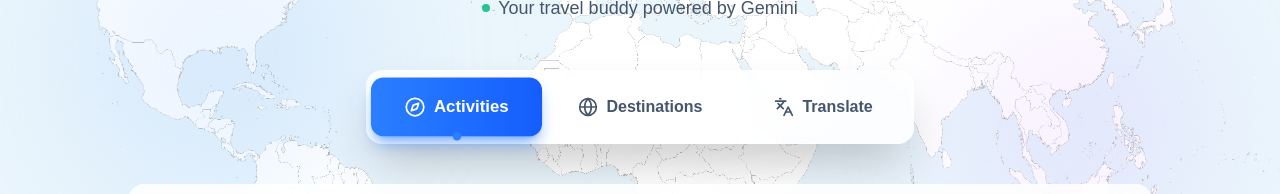
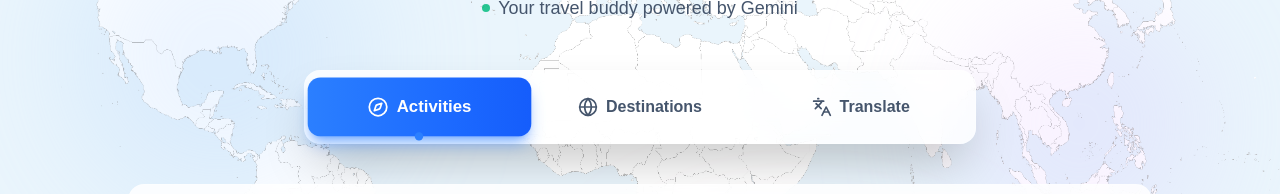
Before and after one commit to Nov3mR/CultureAI, a Next.js app: page / in a window 1280 px wide. Shown: the part 202-396 px from the top of the page. Built offline with nearby package versions, Linux system fonts and the light colour scheme; no server answers.

Commit message:
tab navigation size change

```diff
--- a/app/page.tsx
+++ b/app/page.tsx
@@ -60,26 +60,28 @@ export default function Home() {
           </div>
         </div>
 
+
         {/* Enhanced Tab Navigation */}
-        <div className="flex justify-center mb-10">
-          <div className="bg-white/80 backdrop-blur-lg rounded-2xl shadow-2xl p-2 inline-flex gap-2 border border-white/20">
+        <div className="flex justify-center mb-10 px-2">
+        <div className="bg-white/80 backdrop-blur-lg rounded-2xl shadow-2xl p-2 inline-flex gap-2 border border-white/20 w-full max-w-2xl">
             <button
             onClick={() => setActiveTab("activities")}
-              className={`group relative px-8 py-4 rounded-xl font-semibold transition-all duration-300 ${
+            className={`group relative flex-1 px-4 md:px-8 py-3 md:py-4 rounded-xl font-semibold transition-all duration-300 ${
                 activeTab === "activities"
                 ? "bg-gradient-to-r from-blue-500 to-blue-600 text-white shadow-lg shadow-blue-500/50 scale-105"
                 : "text-slate-600 hover:bg-slate-50"
             }`}
             >
-              <span className="flex items-center gap-2">
+            <span className="flex items-center justify-center gap-1 md:gap-2 text-sm md:text-base">
                 <Compass
-                  className={`w-5 h-5 transition-transform duration-300 ${
+                className={`w-4 h-4 md:w-5 md:h-5 transition-transform duration-300 ${
                     activeTab === "activities"
                     ? "rotate-180"
                     : "group-hover:rotate-45"
                 }`}
                 />
-                Activities
+                <span className="hidden sm:inline">Activities</span>
+                <span className="sm:hidden">Activity</span>
             </span>
             {activeTab === "activities" && (
                 <div className="absolute bottom-0 left-1/2 transform -translate-x-1/2 translate-y-1 w-2 h-2 bg-blue-500 rounded-full"></div>
@@ -88,21 +90,22 @@ export default function Home() {
 
             <button
             onClick={() => setActiveTab("countries")}
-              className={`group relative px-8 py-4 rounded-xl font-semibold transition-all duration-300 ${
+            className={`group relative flex-1 px-4 md:px-8 py-3 md:py-4 rounded-xl font-semibold transition-all duration-300 ${
                 activeTab === "countries"
                 ? "bg-gradient-to-r from-purple-500 to-purple-600 text-white shadow-lg shadow-purple-500/50 scale-105"
                 : "text-slate-600 hover:bg-slate-50"
             }`}
             >
-              <span className="flex items-center gap-2">
+            <span className="flex items-center justify-center gap-1 md:gap-2 text-sm md:text-base">
                 <Globe
-                  className={`w-5 h-5 transition-transform duration-300 ${
+                className={`w-4 h-4 md:w-5 md:h-5 transition-transform duration-300 ${
                     activeTab === "countries"
                     ? "animate-spin-slow"
                     : "group-hover:rotate-12"
                 }`}
                 />
-                Destinations
+                <span className="hidden sm:inline">Destinations</span>
+                <span className="sm:hidden">Dest</span>
             </span>
             {activeTab === "countries" && (
                 <div className="absolute bottom-0 left-1/2 transform -translate-x-1/2 translate-y-1 w-2 h-2 bg-purple-500 rounded-full"></div>
@@ -111,15 +114,15 @@ export default function Home() {
 
             <button
             onClick={() => setActiveTab("translate")}
-              className={`group relative px-8 py-4 rounded-xl font-semibold transition-all duration-300 ${
+            className={`group relative flex-1 px-4 md:px-8 py-3 md:py-4 rounded-xl font-semibold transition-all duration-300 ${
                 activeTab === "translate"
                 ? "bg-gradient-to-r from-emerald-500 to-emerald-600 text-white shadow-lg shadow-emerald-500/50 scale-105"
                 : "text-slate-600 hover:bg-slate-50"
             }`}
             >
-              <span className="flex items-center gap-2">
+            <span className="flex items-center justify-center gap-1 md:gap-2 text-sm md:text-base">
                 <Languages
-                  className={`w-5 h-5 transition-transform duration-300 ${
+                className={`w-4 h-4 md:w-5 md:h-5 transition-transform duration-300 ${
                     activeTab === "translate"
                     ? "scale-110"
                     : "group-hover:scale-110"
```
Lines whose indentation alone changed are shown as unchanged.
